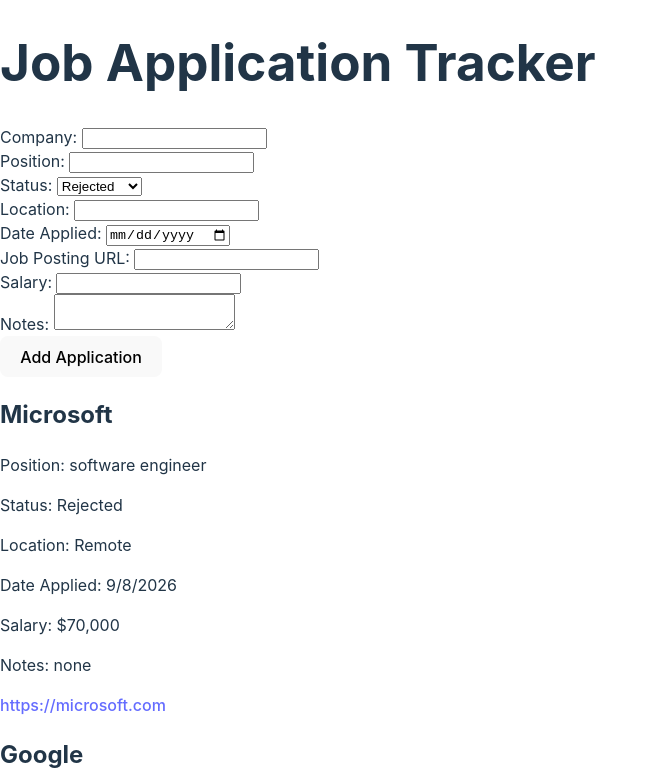
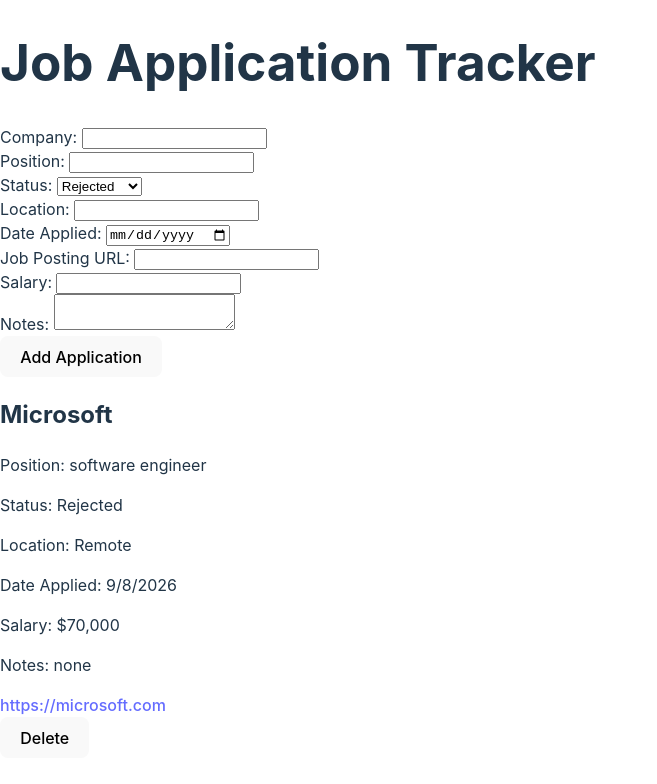
Before and after one commit to JohnBilbrey-Projects/JobApplicationTrackerWebsite, a React (Vite) app in the folder JobApplicationTrackerWebsite/: page / in a window 1280 px wide. Shown: the top 784 px of the page, without its empty margins (0-657 px from the left). Built offline with nearby package versions, Linux system fonts and the light colour scheme.

Commit message:
added functionality to delete entries

```diff
--- a/JobApplicationTrackerWebsite/src/App.tsx
+++ b/JobApplicationTrackerWebsite/src/App.tsx
@@ -44,6 +44,12 @@
     ]);
   }
 
+  function deleteApplication(id: number) {
+    setApplications((prevApplications) =>
+      prevApplications.filter((application) => application.id !== id),
+    );
+  }
+
   return (
     <>
       <h1>Job Application Tracker</h1>
@@ -51,7 +57,11 @@
       <ApplicationForm onAddApplication={addApplication} />
 
       {applications.map((application) => (
-        <ApplicationCard key={application.id} application={application} />
+        <ApplicationCard
+          key={application.id}
+          application={application}
+          onDelete={deleteApplication}
+        />
       ))}
     </>
   );
--- a/JobApplicationTrackerWebsite/src/components/ApplicationCard.tsx
+++ b/JobApplicationTrackerWebsite/src/components/ApplicationCard.tsx
@@ -2,9 +2,10 @@
 
 type ApplicationCardProps = {
   application: JobApplication;
+  onDelete: (id: number) => void;
 };
 
-function ApplicationCard({ application }: ApplicationCardProps) {
+function ApplicationCard({ application, onDelete }: ApplicationCardProps) {
   return (
     <>
       <h2>{application.company}</h2>
@@ -17,6 +18,8 @@
       <a href={application.jobUrl} target="_blank" rel="noopener noreferrer">
         {application.jobUrl}
       </a>
+      <br />
+      <button onClick={() => onDelete(application.id)}>Delete</button>
     </>
   );
 }
--- a/JobApplicationTrackerWebsite/src/types.ts
+++ b/JobApplicationTrackerWebsite/src/types.ts
@@ -16,3 +16,5 @@
   salary: string,
   notes: string
 };
+
+export type NewJobApplication = Omit<JobApplication, "id">;
```
